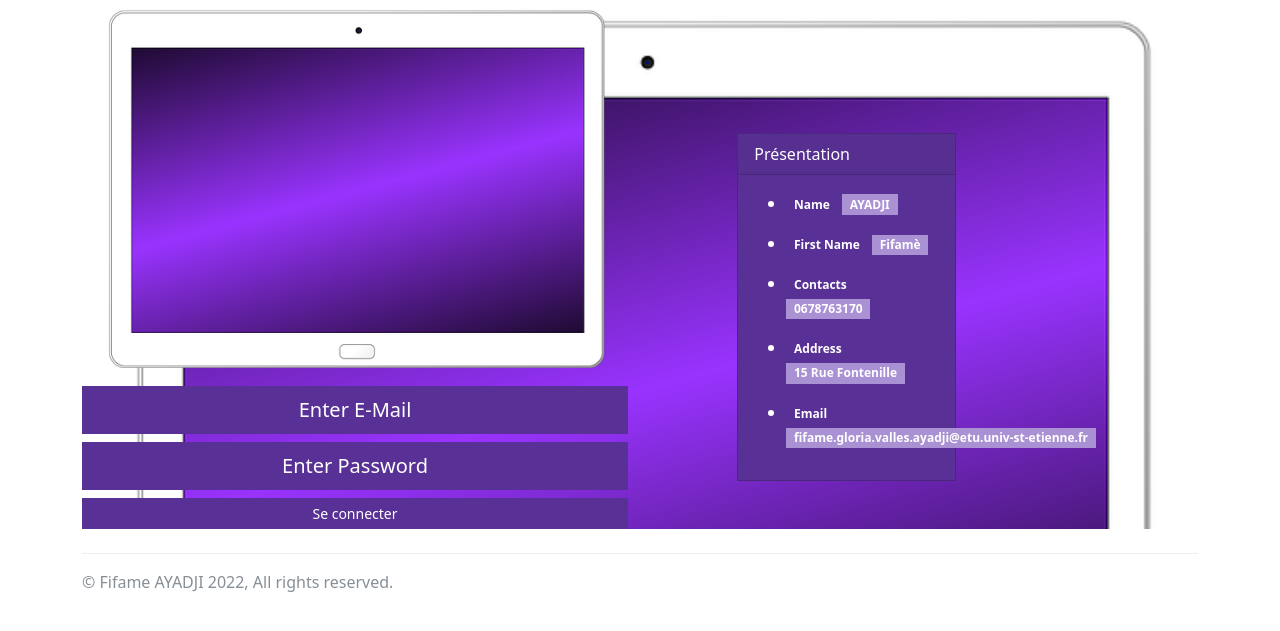
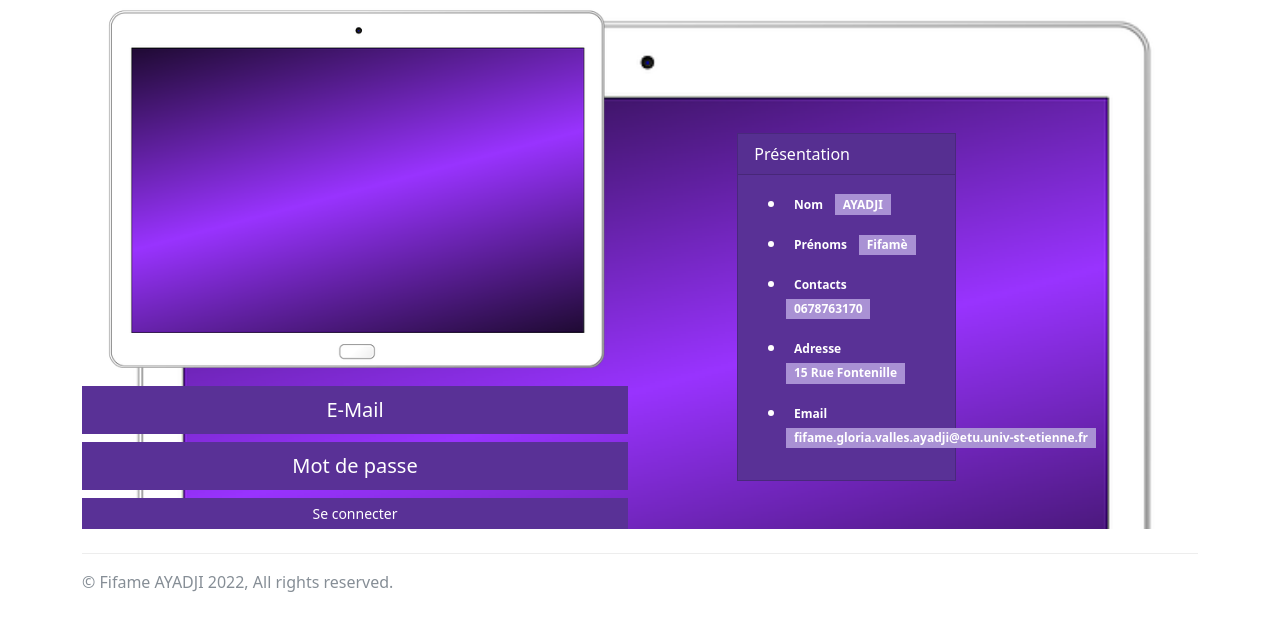
Before and after one commit to Fifame30/Projet, a Symfony app: template templates/home/index.html.twig in a window 1280 px wide. Shown: the part 78-709 px from the top of the page. Run offline with Twig, Linux system fonts and the light colour scheme; the template is opened without the code that fills it, so the values that code supplies are empty; some libraries are stand-ins or nearby versions.

Commit message:
Update index.html.twig

```diff
--- a/templates/home/index.html.twig
+++ b/templates/home/index.html.twig
@@ -16,8 +16,8 @@
                <div class="img-frame">
                     <img class="img-frame-bg" src="/tablet-g820b846a7_640.png" alt="image">
                     <div class="d-grid gap-2">
-                        <button class="btn btn-lg btn-primary" type="button">Enter E-Mail</button>
-                        <button class="btn btn-lg btn-primary" type="button">Enter Password</button>
+                        <button class="btn btn-lg btn-primary" type="button"> E-Mail</button>
+                        <button class="btn btn-lg btn-primary" type="button">Mot de passe</button>
                         <button type="button" class="btn btn-primary btn-sm">Se connecter</button>
                     </div>
                     <div class="img-content card text-white bg-primary mb-3" style="max-width: 20rem;">
@@ -25,13 +25,13 @@
                         <div class="card-body">
                             <ul>
                                 <li>
-                                   <span class="badge bg-primary">  Name</span>
+                                   <span class="badge bg-primary">  Nom</span>
                                    <span class="badge bg-secondary">AYADJI</span>
                                 </li>
                             </ul>
                             <ul>
                                 <li>
-                                   <span class="badge bg-primary">First Name</span>
+                                   <span class="badge bg-primary">Prénoms</span>
                                    <span class="badge bg-secondary">Fifamè</span>
                                 </li>
                             </ul>
@@ -43,7 +43,7 @@
                             </ul>
                             <ul>
                                 <li>
-                                    <span class="badge bg-primary">Address</span>
+                                    <span class="badge bg-primary">Adresse</span>
                                     <span class="badge bg-secondary">15 Rue Fontenille</span>
                                 </li>
                             </ul>
```
